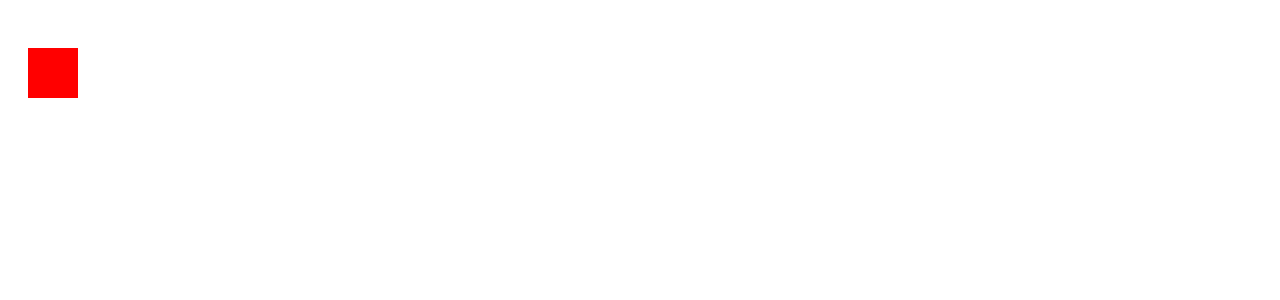
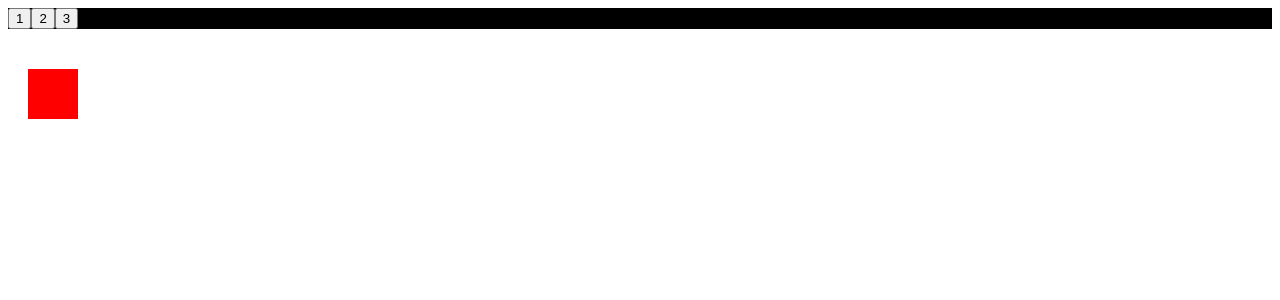
Before and after one commit to vangona/canvas-practice, a React (Create React App) app: page / in a window 1280 px wide. Shown: the top 300 px of the page. Built offline with nearby package versions, Linux system fonts and the light colour scheme.

Commit message:
Feature: 스타일 객체 만들어서 스타일 적용해보기

```diff
--- a/src/Map/Map.tsx
+++ b/src/Map/Map.tsx
@@ -1,10 +1,20 @@
-import React, { Ref, RefObject, useEffect, useRef } from "react";
+import React, { RefObject, useEffect, useRef, useState } from "react";
+
+const buttonBoxStyle = {
+  background: "black",
+};
 
 const Map: React.FC = () => {
+  const [clickAnimation, setClickAnimation] = useState(1);
+  const buttonBox = useRef<HTMLDivElement>(null);
   const canvasRef = useRef<HTMLCanvasElement>(null);
 
   const onClickCanvas = () => {
     console.log("맵 클릭");
+  };
+
+  const onClickButton = (e: Event) => {
+    console.log(e.target);
   };
 
   const drawRecangle = (canvasRef: RefObject<HTMLCanvasElement>) => {
@@ -17,6 +27,9 @@ const Map: React.FC = () => {
   };
 
   useEffect(() => {
+    if (buttonBox.current) {
+      buttonBox.current.addEventListener("onclick", onClickButton);
+    }
     // ref가 설정되면 그 이후에 제어한다.
     if (canvasRef.current) {
       drawRecangle(canvasRef);
@@ -24,12 +37,19 @@ const Map: React.FC = () => {
   }, []);
 
   return (
+    <>
+      <div style={buttonBoxStyle} className="buttonBox">
+        <button>1</button>
+        <button>2</button>
+        <button>3</button>
+      </div>
       <canvas
         width={window.innerWidth}
         height={window.innerHeight}
         onClick={onClickCanvas}
         ref={canvasRef}
       ></canvas>
+    </>
   );
 };
 
```
Also changed, not shown: 1 other file (tests, documents, lock files or other folders). Lines whose indentation alone changed are shown as unchanged.
